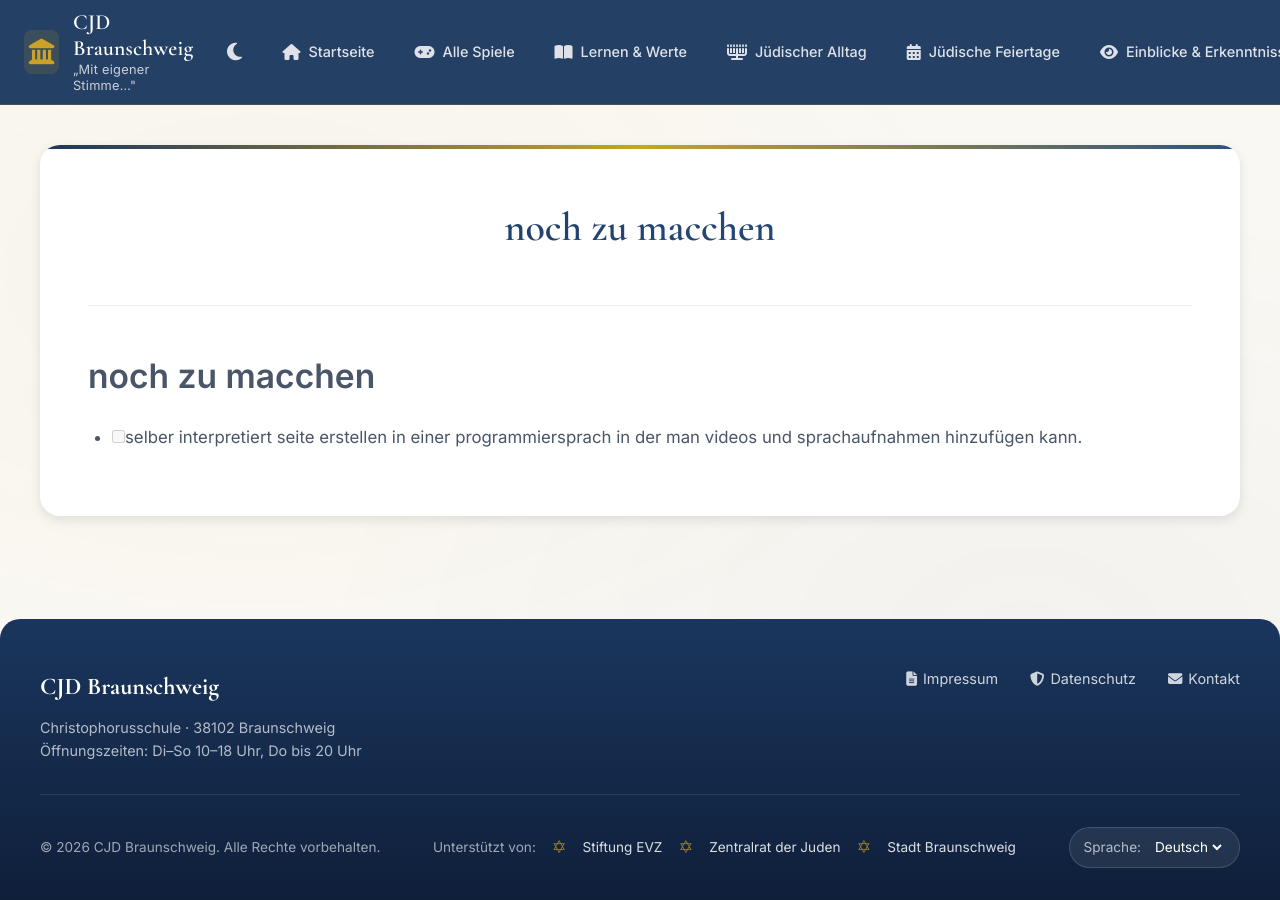
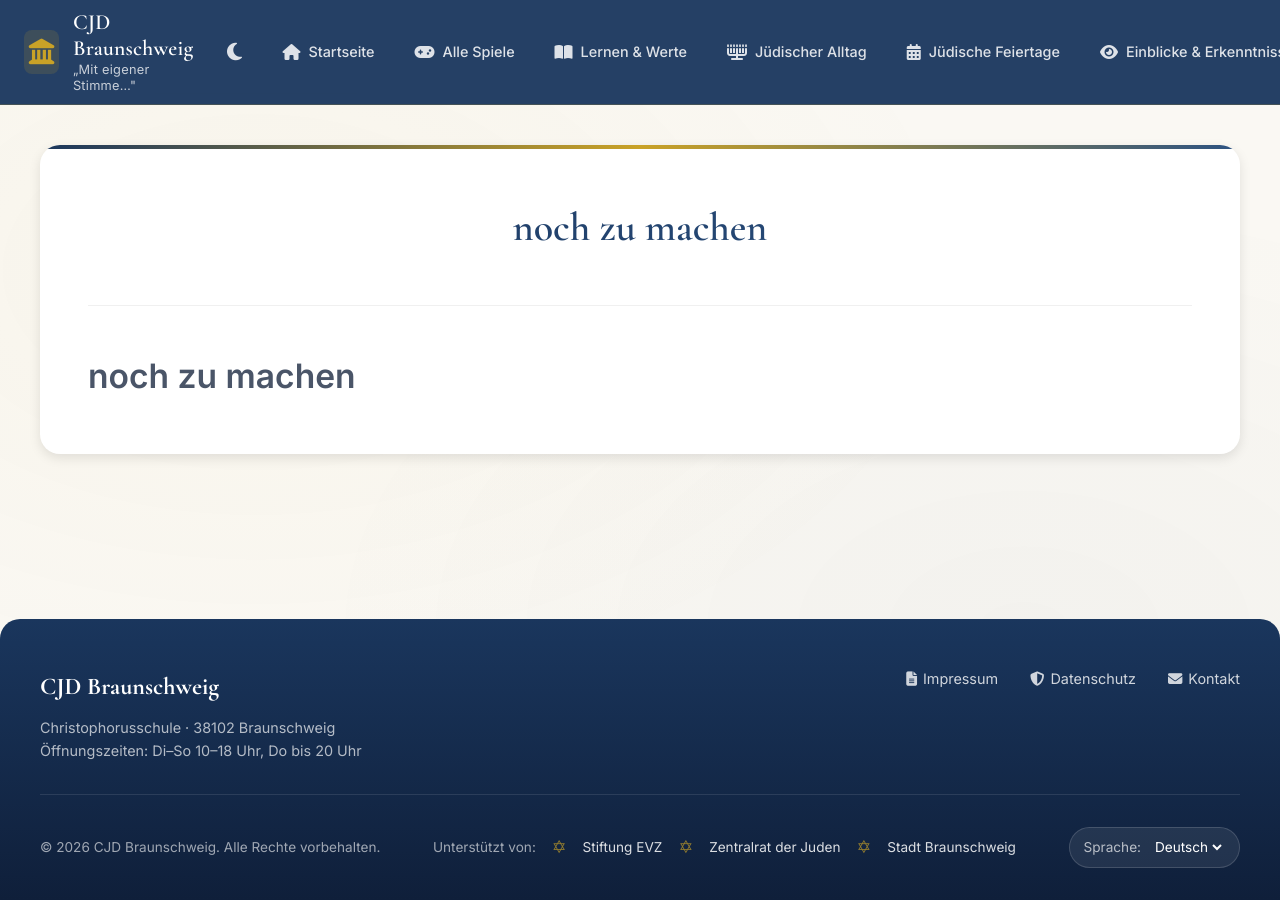
Before and after one commit to stolpersteinebs/stolpersteinebs.github.io, a Jekyll site: the page built from nochzumachen.md, in a window 1280 px wide. Built offline with Jekyll 4.4.1, drawn with Linux system fonts in a browser that asks for light colours; our own code applies the rules of GitHub Pages for plain Markdown files.

Commit message:
Update nochzumachen.md

```diff
--- a/nochzumachen.md
+++ b/nochzumachen.md
@@ -1,3 +1 @@
-# noch zu macchen
-
-- [ ] selber interpretiert seite erstellen in einer programmiersprach in der man videos und sprachaufnahmen hinzufügen kann.
+# noch zu machen
```
